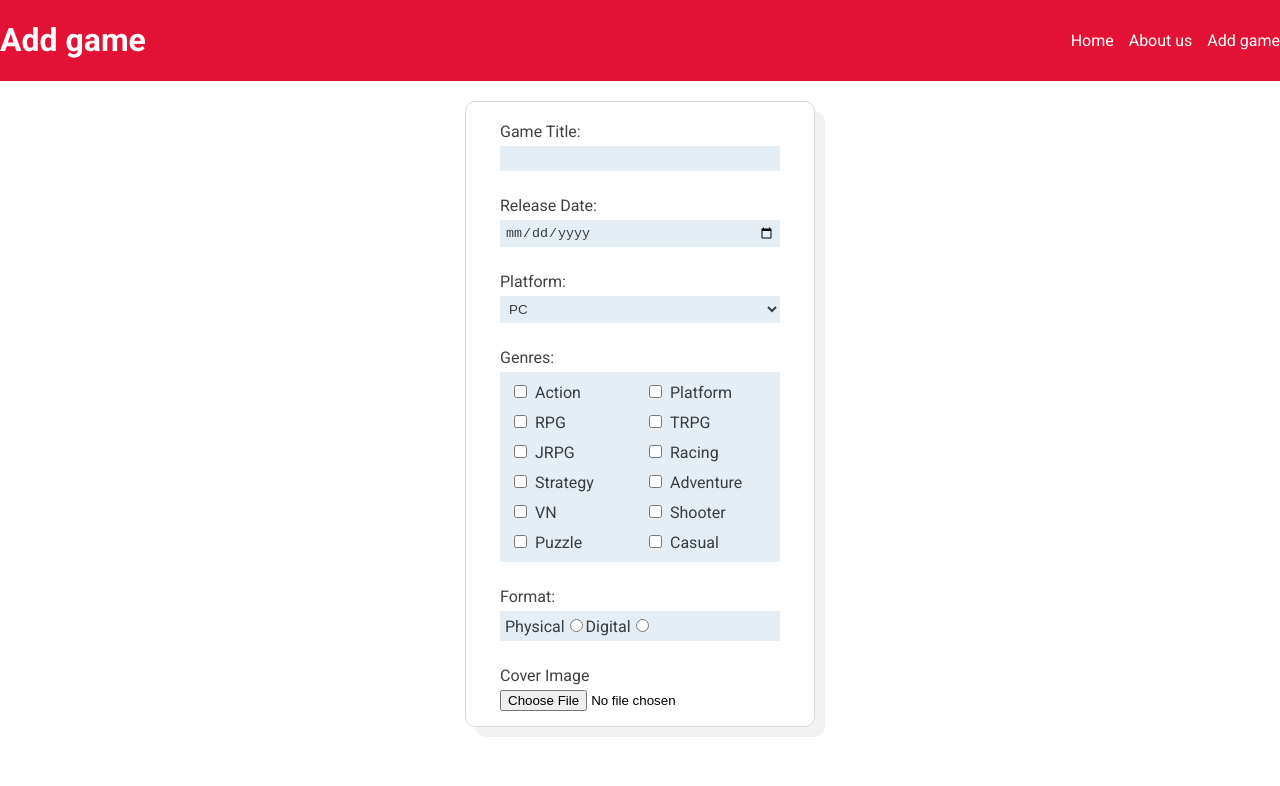
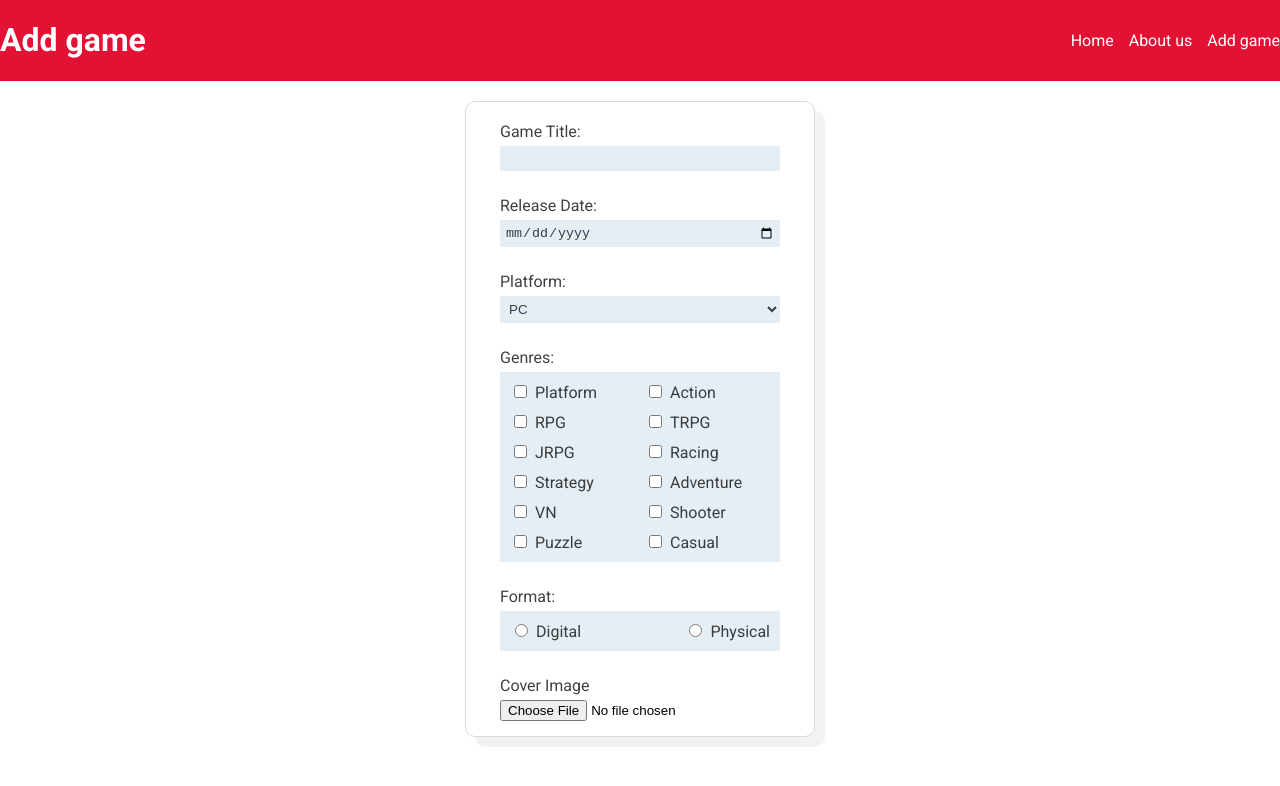
Before and after one commit to VaultDweller13/rss-react, a React (Vite) app in the folder components/: page /form in a window 1280 px wide. Shown: the top 786 px of the page. Built offline with nearby package versions, Linux system fonts and the light colour scheme.

Commit message:
refactor: move radio input in separate component

```diff
--- a/components/src/components/form/Form.css
+++ b/components/src/components/form/Form.css
@@ -34,7 +34,7 @@
 }
 
 .form_label,
-.checkbox_label,
+.labeledInput_label,
 .form_input {
   color: rgba(0, 0, 0, 0.75);
 }
@@ -54,10 +54,15 @@
   grid-template-columns: 1fr 1fr;
 }
 
-.labeledCheckbox_container {
+.form_radio-container {
+  display: flex;
+  justify-content: space-between;
+}
+
+.labeledInput_container {
   padding: 5px;
 }
 
-.checkbox_label {
+.labeledInput_label {
   margin-left: 5px;
 }
--- a/components/src/components/form/Form.tsx
+++ b/components/src/components/form/Form.tsx
@@ -1,8 +1,7 @@
 import React from 'react';
 import './Form.css';
 import Select from './Select';
-import LabeledCheckbox from './LabeledCheckbox';
-import Radio from './Radio';
+import LabeledInput from './LabeledInput';
 
 export default class Form extends React.Component {
   render() {
@@ -38,22 +37,26 @@ export default class Form extends React.Component {
             <li className="form_item">
               <h3 className="form_label">Genres:</h3>
               <div className="form_checkbox-container">
-                <LabeledCheckbox name="genre" id="action" label="Action" />
-                <LabeledCheckbox name="genre" id="platform" label="Platform" />
-                <LabeledCheckbox name="genre" id="rpg" label="RPG" />
-                <LabeledCheckbox name="genre" id="trpg" label="TRPG" />
-                <LabeledCheckbox name="genre" id="jrpg" label="JRPG" />
-                <LabeledCheckbox name="genre" id="racing" label="Racing" />
-                <LabeledCheckbox name="genre" id="strategy" label="Strategy" />
-                <LabeledCheckbox name="genre" id="adventure" label="Adventure" />
-                <LabeledCheckbox name="genre" id="novel" label="VN" />
-                <LabeledCheckbox name="genre" id="shooter" label="Shooter" />
-                <LabeledCheckbox name="genre" id="puzzle" label="Puzzle" />
-                <LabeledCheckbox name="genre" id="casual" label="Casual" />
+                <LabeledInput type="checkbox" name="genre" id="platform" label="Platform" />
+                <LabeledInput type="checkbox" name="genre" id="action" label="Action" />
+                <LabeledInput type="checkbox" name="genre" id="rpg" label="RPG" />
+                <LabeledInput type="checkbox" name="genre" id="trpg" label="TRPG" />
+                <LabeledInput type="checkbox" name="genre" id="jrpg" label="JRPG" />
+                <LabeledInput type="checkbox" name="genre" id="racing" label="Racing" />
+                <LabeledInput type="checkbox" name="genre" id="strategy" label="Strategy" />
+                <LabeledInput type="checkbox" name="genre" id="adventure" label="Adventure" />
+                <LabeledInput type="checkbox" name="genre" id="novel" label="VN" />
+                <LabeledInput type="checkbox" name="genre" id="shooter" label="Shooter" />
+                <LabeledInput type="checkbox" name="genre" id="puzzle" label="Puzzle" />
+                <LabeledInput type="checkbox" name="genre" id="casual" label="Casual" />
               </div>
             </li>
             <li className="form_item">
-              <Radio />
+              <h3 className="form_label">Format:</h3>
+              <div className="form_radio-container">
+                <LabeledInput type="radio" name="format" id="digital" label="Digital" />
+                <LabeledInput type="radio" name="format" id="physical" label="Physical" />
+              </div>
             </li>
             <li className="form_item">
               <label className="form_label" htmlFor="form_game-cover">
--- a/components/src/components/form/LabeledCheckbox.tsx
+++ /dev/null
@@ -1,20 +0,0 @@
-import React from 'react';
-
-type CheckboxProps = {
-  name: string;
-  id: string;
-  label: string;
-};
-
-export default class LabeledCheckbox extends React.Component<CheckboxProps> {
-  render() {
-    return (
-      <div className="labeledCheckbox_container">
-        <input type="checkbox" name={this.props.name} id={`${this.props.name}_${this.props.id}`} />
-        <label className="checkbox_label" htmlFor={`${this.props.name}_${this.props.id}`}>
-          {this.props.label}
-        </label>
-      </div>
-    );
-  }
-}
--- /dev/null
+++ b/components/src/components/form/LabeledInput.tsx
@@ -0,0 +1,23 @@
+import React from 'react';
+
+type CheckboxProps = {
+  name: string;
+  id: string;
+  label: string;
+  type: 'checkbox' | 'radio';
+};
+
+export default class LabeledInput extends React.Component<CheckboxProps> {
+  render() {
+    const { name, id, label, type } = this.props;
+
+    return (
+      <div className="labeledInput_container">
+        <input type={type} name={name} id={`${name}_${id}`} />
+        <label className="labeledInput_label" htmlFor={`${name}_${id}`}>
+          {label}
+        </label>
+      </div>
+    );
+  }
+}
--- a/components/src/components/form/Radio.tsx
+++ /dev/null
@@ -1,21 +0,0 @@
-import React from 'react';
-
-export default class Radio extends React.Component {
-  render() {
-    return (
-      <>
-        <h3 className="form_label">Format:</h3>
-        <div className="form_radio-container">
-          <label className="form_label" htmlFor="format_physical">
-            Physical
-          </label>
-          <input type="radio" name="format" id="format_physical" />
-          <label className="form_label" htmlFor="format_digital">
-            Digital
-          </label>
-          <input type="radio" name="format" id="format_digital" />
-        </div>
-      </>
-    );
-  }
-}
```
